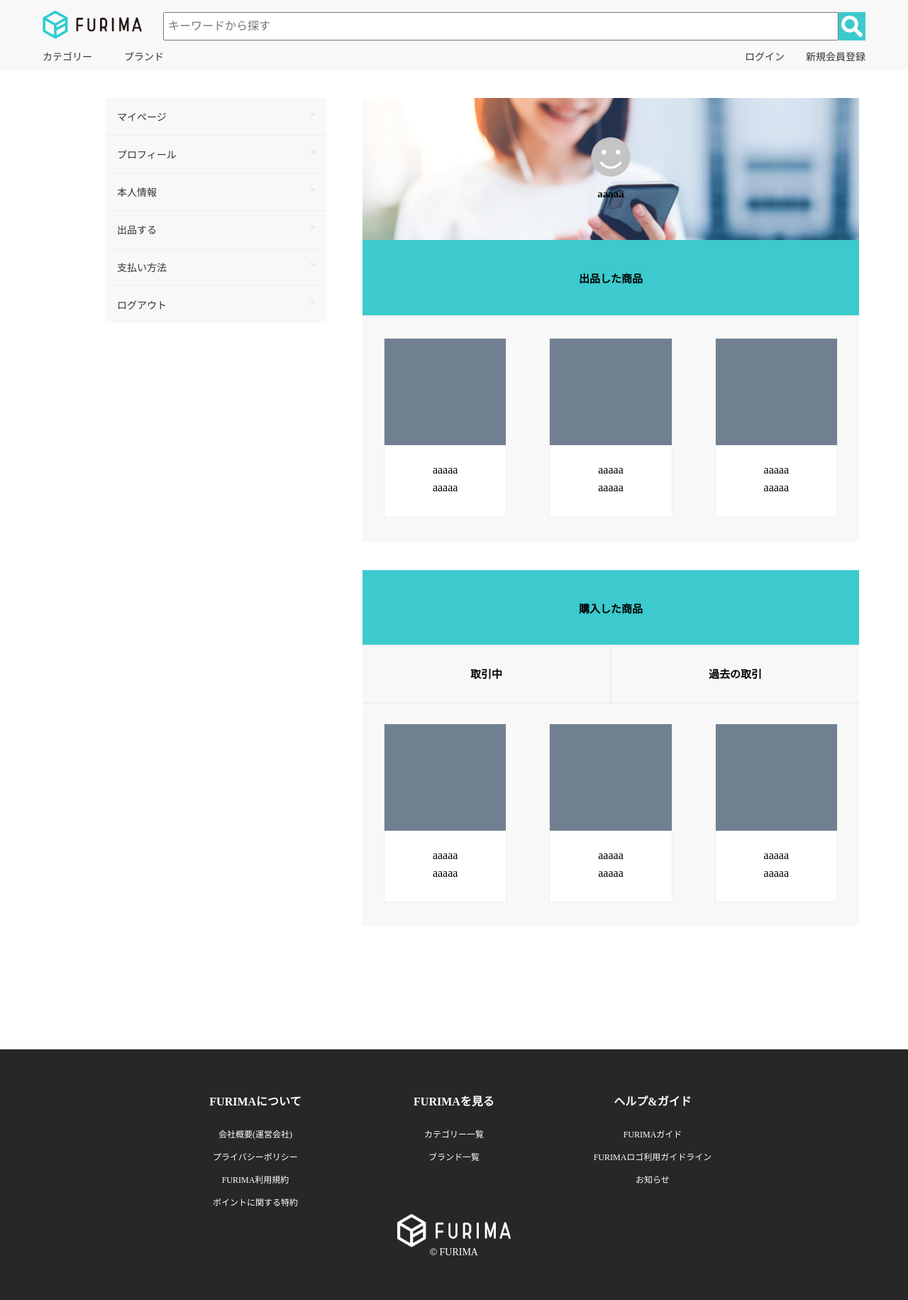
After one commit to fujiwara29/freemarket_sample_72f, a Rails app: page /users/1 in a window 1280 px wide. The commit adds this page. Shown: the whole page at 71% size. Run offline with Rails 7, Linux system fonts and the light colour scheme; style sheets or scripts are compiled from the project's sources.

Commit message:
マイページのビュー作成（仮）

```diff
--- a/app/assets/stylesheets/application.scss
+++ b/app/assets/stylesheets/application.scss
@@ -1,3 +1,5 @@
 @import "reset";
 @import "modules/nav";
 @import "modules/footer";
+@import "users/show";
+@import "users/side"
--- /dev/null
+++ b/app/assets/stylesheets/users/_show.scss
@@ -0,0 +1,161 @@
+.myPage{
+  width: 100%;
+  padding-top: 98px;
+  &__wrapper{
+    display: flex;
+    justify-content: center;
+    width: 100%;
+    margin: 40px;
+    .sideMenu{
+      padding-right: 50px;
+    }
+    .myMain{
+      width: 700px;
+      height: 1300px;
+      &__contents{
+        height: 200px;
+        width: 100%;
+        background-color: #f8f8f8;
+        display: flex;
+        justify-content: center;
+        align-items: center;
+        background-image: url("material/pict/bg-appBanner-pict.jpg");
+        background-size: 100%;
+        .myMain__head{
+          &__head__view{
+            height: 60px;
+            width: 60px;
+            margin: 0 auto;
+            border-radius: 30px;
+          }
+          &__name{
+            height: 20px;
+            background-color:none;
+            text-align: center;
+            font-weight: bold;
+            padding-top: 10px;
+            font-size: 15px;
+          }
+        }
+      }
+      .mySell{
+        height: 425px;
+        background-color: #f8f8f8;
+        p{
+          height: 25%;
+          background-color: #3CCACE;
+          text-align: center;
+          display: flex;
+          justify-content: center;
+          align-items: center;
+          font-weight: bold;
+          font-size: 15px;
+          border-bottom: 2px solid #eee;
+        }
+        .mySell__box{
+          height: 70%;
+          ul.mySell__box__items{
+            display: flex;
+            li{
+              height: 250px;
+              width: 220px;
+              background-color: white;
+              border: 1px solid #eee;
+              margin: 30px;
+              .mySell__box__items--img{
+                height: 150px;
+                background-color: slategrey;
+              }
+              .mySell__box__items__info{
+                line-height: 70px;
+                &--itemName{
+                  text-align: center;
+                  height: 25px;
+                }
+                &--itemPrice{
+                  text-align: center;
+                  height: 25px;
+                }
+              }
+            }
+          }
+        }
+      }
+      .myBuy{
+        margin-top: 40px;
+        width: 100%;
+        height: 525px;
+        text-align: center;
+        &__head{
+          height: 20%;
+          font-weight: bold;
+          font-size: 15px;
+          line-height: 110px;
+          background-color: #3CCACE;
+          border-bottom: 2px solid #eee;
+        }
+        .trade{
+          display: flex;
+          width: 100%;
+          height: 15%;
+          .trading{
+            background-color:#f8f8f8;
+            width: 100%;
+            height:100%;
+            font-weight: bold;
+            font-size: 15px;
+            line-height: 80px;
+            border-bottom: 2px solid #eee;
+            border-right:2px solid #eee ;
+            cursor: pointer;
+            &:hover{
+              background-color: #eee;
+            }
+          }
+          .pastTrade{
+            background-color:#f8f8f8;
+            width: 100%;
+            height: 100%;
+            font-weight: bold;
+            font-size: 15px;
+            line-height: 80px;
+            border-bottom: 2px solid #eee;
+            cursor: pointer;
+            &:hover{
+              background-color: #eee;
+            }
+          }
+        }
+        .trade__box{
+          background-color: #f8f8f8;
+          height: 60%;
+          ul.trade__box__items{
+            display: flex;
+            li{
+              height: 250px;
+              width: 220px;
+              background-color: white;
+              border: 1px solid #eee;
+              margin: 30px;
+              .trade__box__items--img{
+                height: 150px;
+                background-color: slategrey;
+              }
+              .trade__box__items__info{
+                line-height: 70px;
+                &--itemName{
+                  text-align: center;
+                  height: 25px;
+                }
+                &--itemPrice{
+                  text-align: center;
+                  height: 25px;
+                }
+              }
+            }
+          }
+        }
+      }
+    }
+  }
+}
--- /dev/null
+++ b/app/assets/stylesheets/users/_side.scss
@@ -0,0 +1,28 @@
+.myPage__menu__list{
+  li{
+    border-top: solid 1px #eee;
+    &:first-child{
+    border-top:none ;
+    }
+  }
+  .menu{
+    display: block;
+    width: 280px;
+    padding: 16px;
+    background:#f8f8f8;
+    font-size: 14px;
+    color: #333;
+    text-decoration: none;
+    position: relative;
+    &:hover{
+      background-color: #eee;
+      font-weight: 600;
+    }
+    &:after{
+      content: ">";
+      position: absolute;
+      color: #ccc;
+      right: 16px;
+    }
+  }
+}
--- a/app/controllers/users_controller.rb
+++ b/app/controllers/users_controller.rb
@@ -1,2 +1,4 @@
 class UsersController < ApplicationController
+  def show
+  end
 end
--- /dev/null
+++ b/app/views/layouts/_side.html.haml
@@ -0,0 +1,13 @@
+%ul.myPage__menu__list
+  %li.myPage__menu__list--myPage
+    = link_to "マイページ","#",class: "menu"
+  %li.myPage__menu__list--profile
+    = link_to "プロフィール","#",class: "menu"
+  %li.myPage__menu__list--myInfo
+    = link_to "本人情報","#",class: "menu"
+  %li.myPage__menu__list--sell
+    = link_to "出品する","#",class: "menu"
+  %li.myPage__menu__list--payInfo
+    = link_to "支払い方法","#",class: "menu"
+  %li.myPage__menu__list--signOut
+    = link_to "ログアウト","#",class: "menu"
--- /dev/null
+++ b/app/views/users/show.html.haml
@@ -0,0 +1,55 @@
+.myPage
+  .myPage__wrapper
+    .sideMenu
+      = render 'layouts/side'
+    .myMain
+      .myMain__contents
+        .myMain__head
+          .myMain__head__view
+            = image_tag 'material/icon/member_photo_noimage_thumb.png', alt: 'image', height: '60px', width: '60px', class: 'photo'
+          .myMain__head__name
+            %p aaaaa
+      .mySell
+        %p 出品した商品
+        .mySell__box
+          %ul.mySell__box__items
+            %li
+              %div.mySell__box__items--img
+              %div.mySell__box__items__info
+                .mySell__box__items__info--itemName aaaaa
+                .mySell__box__items__info--itemPrice aaaaa
+            %li
+              %div.mySell__box__items--img
+              %div.mySell__box__items__info
+                .mySell__box__items__info--itemName aaaaa
+                .mySell__box__items__info--itemPrice aaaaa
+            %li
+              %div.mySell__box__items--img
+              %div.mySell__box__items__info
+                .mySell__box__items__info--itemName aaaaa
+                .mySell__box__items__info--itemPrice aaaaa
+      .myBuy
+        .myBuy__head
+          %p 購入した商品
+        .trade
+          .trading
+            %p 取引中
+          .pastTrade
+            %p 過去の取引
+        .trade__box
+          %ul.trade__box__items
+            %li
+              %div.trade__box__items--img
+              %div.trade__box__items__info
+                .trade__box__items__info--itemName aaaaa
+                .trade__box__items__info--itemPrice aaaaa
+            %li
+              %div.trade__box__items--img
+              %div.trade__box__items__info
+                .trade__box__items__info--itemName aaaaa
+                .trade__box__items__info--itemPrice aaaaa
+            %li
+              %div.trade__box__items--img
+              %div.trade__box__items__info
+                .trade__box__items__info--itemName aaaaa
+                .trade__box__items__info--itemPrice aaaaa
```
